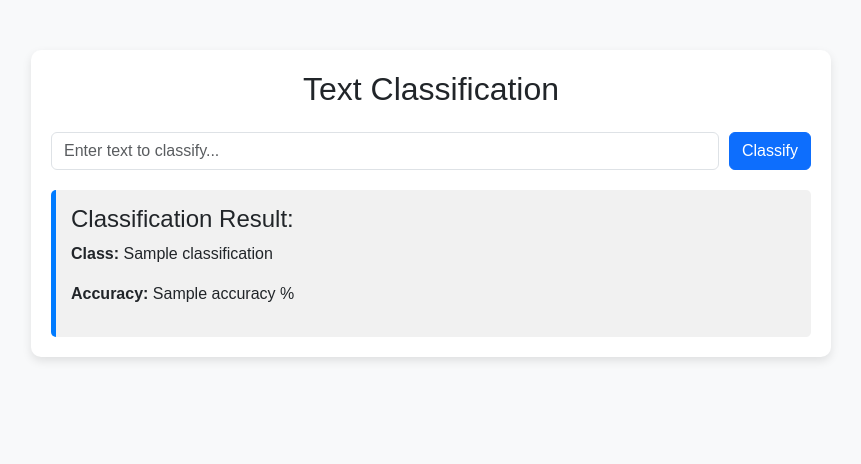
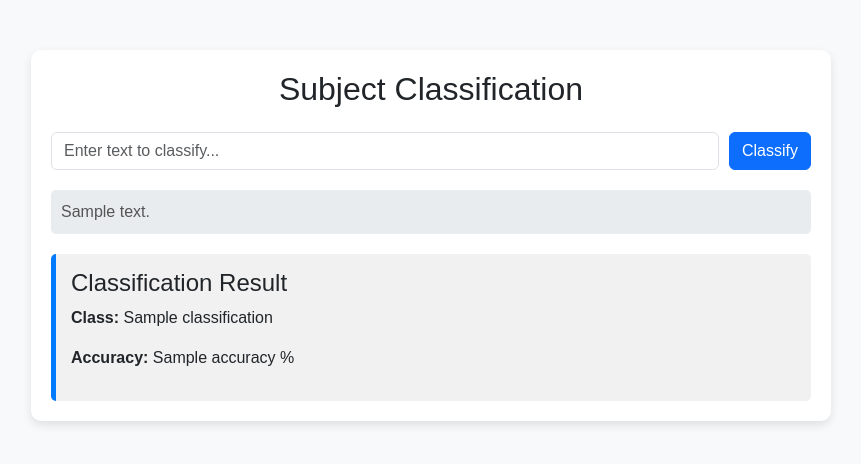
Before and after one commit to BirajKhanal/IR_assginment, a FastAPI app: template app/templates/classification.html in a window 1280 px wide. Shown: the top 464 px of the page, without its empty margins (209-1070 px from the left). Run offline with FastAPI, Linux system fonts and the light colour scheme; the template is opened without the code that fills it: most values are stand-ins (such as "Sample title", 1, 10 or a date in 2020); parts of the project's set-up code (start-up, migrations or seed data) failed here and were passed over.

Commit message:
minor ui changes

```diff
--- a/app/templates/classification.html
+++ b/app/templates/classification.html
@@ -24,6 +24,16 @@
             display: flex;
             gap: 10px;
             margin-bottom: 20px;
+        }
+
+        .searched-text {
+            font-size: 16px;
+            color: #555;
+            background: #e9ecef;
+            padding: 10px;
+            border-radius: 5px;
+            margin-top: 15px;
+            text-align: left;
         }
 
 
@@ -64,7 +74,7 @@
 </head>
 <body>
     <div class="container">
-        <h2 class="mb-4 text-center">Text Classification</h2>
+        <h2 class="mb-4 text-center">Subject Classification</h2>
 
         <!-- Classification Form -->
         <form action="/task2" method="post" class="search-box">
@@ -77,8 +87,12 @@
         {% endif %}
 
         {% if classification %}
+            <div class="searched-text">
+                {{ text }}
+            </div>
+
             <div class="classification-result">
-                <h4>Classification Result:</h4>
+                <h4>Classification Result</h4>
                 <p><strong>Class:</strong> {{ classification }}</p>
                 <p><strong>Accuracy:</strong> {{ accuracy }} %</p>
             </div>
--- a/app/templates/search.html
+++ b/app/templates/search.html
@@ -81,7 +81,7 @@
 </head>
 <body>
     <div class="container">
-        <h2 class="mb-4 text-center">Find Research Output</h2>
+        <h2 class="mb-4 text-center">Vertical Search Engine</h2>
 
         <!-- Search Form -->
         <form action="/task1" method="get" class="search-box">
```
Also changed, not shown: app/routers/classifier.py (+8 -1 lines).
